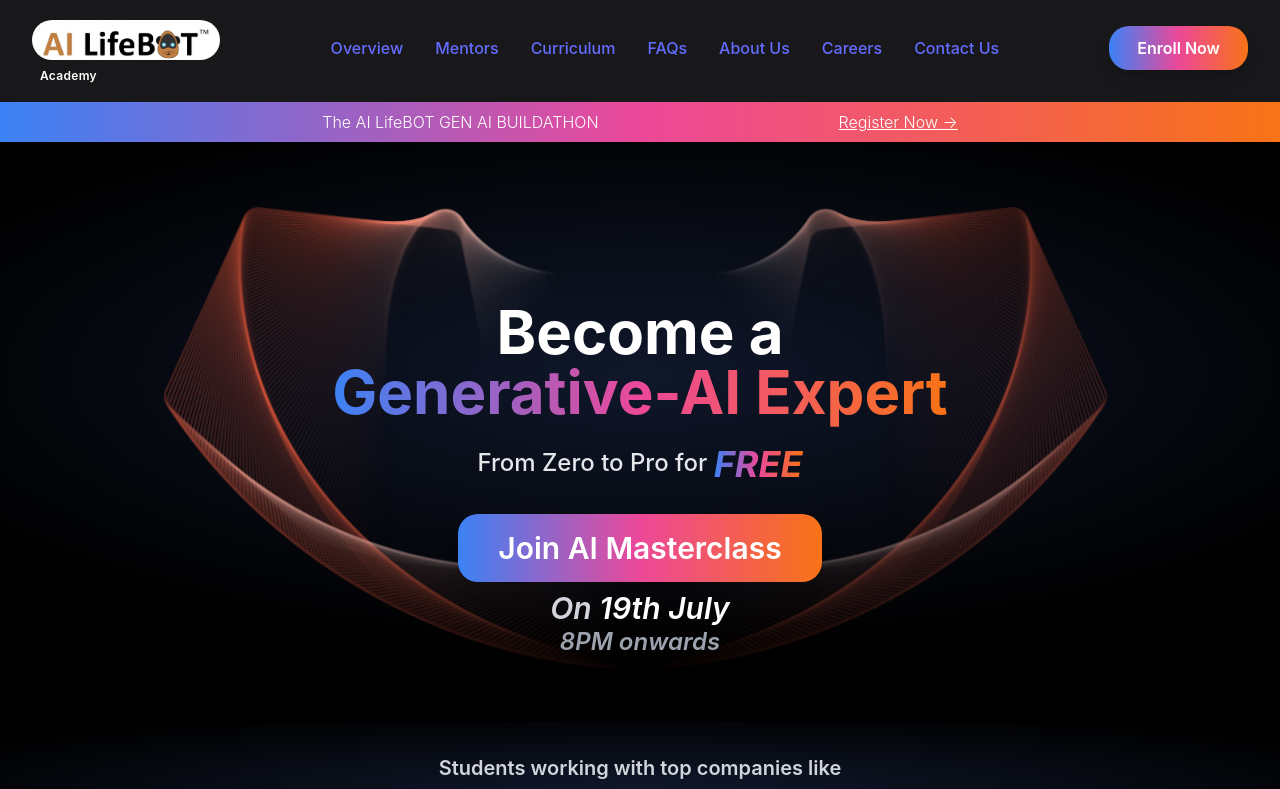
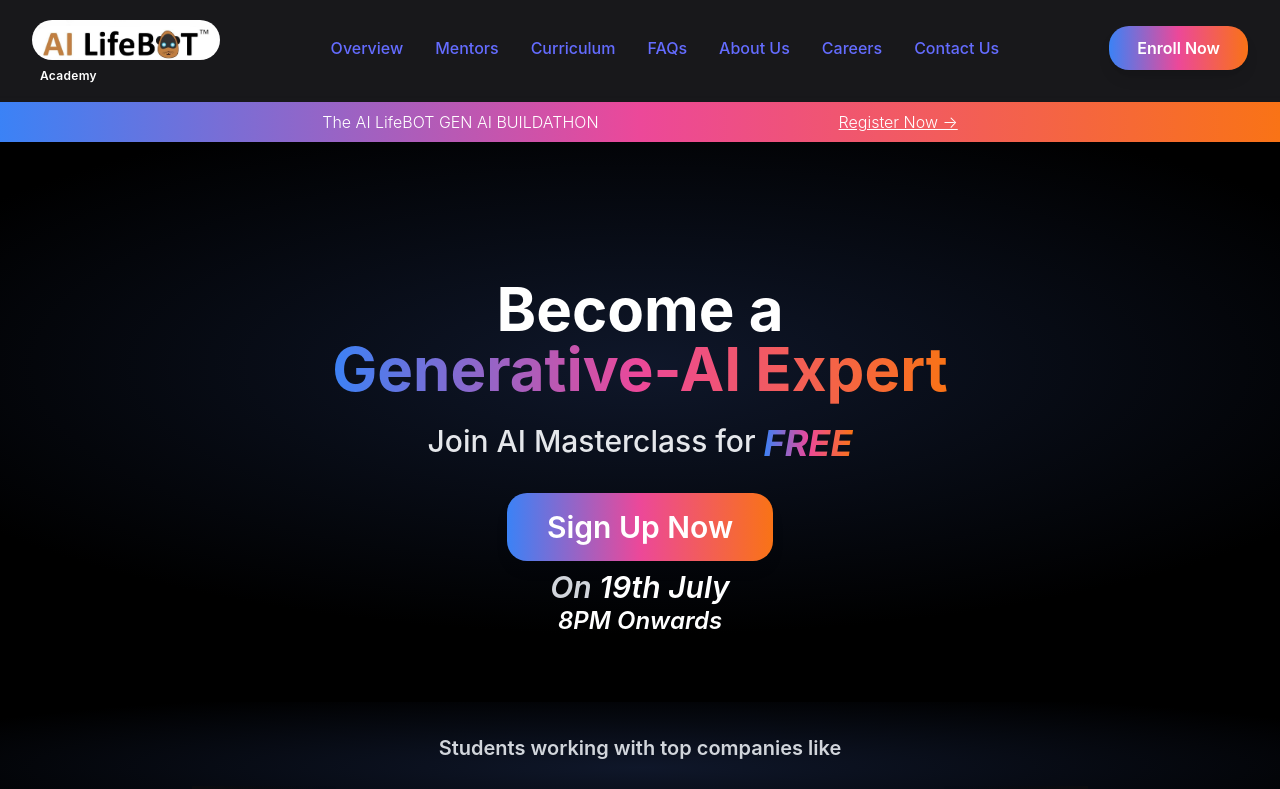
Before and after one commit to AP9305/LMS, a React (Vite) app in the folder modern-100x/: page / in a window 1280 px wide. Shown: the top 789 px of the page. Built offline with nearby package versions, Linux system fonts and the light colour scheme.

Commit message:
Update: All changes to Hero section and UI improvements from today

```diff
--- a/modern-100x/src/components/Hero.tsx
+++ b/modern-100x/src/components/Hero.tsx
@@ -1,5 +1,5 @@
 const Hero = () => (
-  <section id="overview" className="relative flex flex-col items-center justify-center min-h-[60vh] sm:min-h-[70vh] pt-24 sm:pt-40 pb-10 sm:pb-16 overflow-hidden fade-in">
+  <section id="overview" className="relative flex flex-col items-center justify-center min-h-[60vh] sm:min-h-[70vh] pt-14 sm:pt-28 pb-6 sm:pb-10 overflow-hidden fade-in">
     {/* Cinematic, moody, high-contrast background with light beams */}
     <div
       aria-hidden="true"
@@ -18,16 +18,14 @@
         transition: 'background 0.8s cubic-bezier(0.22,1,0.36,1)',
       }}
     />
-    {/* Layered PNG Backgrounds with reduced horizontal separation */}
-    <img src="/hero-bg-1.png" alt="Hero Background 1" className="absolute left-1/2 top-1/2 -translate-x-[68%] -translate-y-1/2 w-[350px] sm:w-[900px] max-w-full z-0 pointer-events-none select-none" />
-    <img src="/hero-bg-2.png" alt="Hero Background 2" className="absolute left-1/2 top-1/2 -translate-x-[33%] -translate-y-1/2 w-[350px] sm:w-[900px] max-w-full z-0 pointer-events-none select-none" style={{ opacity: 0.7 }} />
+    {/* Removed the two SVG/PNG background images as requested */}
     <div className="relative z-10 flex flex-col items-center w-full">
       <h1 className="text-3xl sm:text-5xl md:text-6xl font-bold text-center text-white leading-tight" style={{ fontFamily: 'SF Pro Display, SF Pro, SF Pro Icons, San Francisco, Helvetica Neue, Helvetica, Arial, sans-serif' }}>
         <span>Become a</span><br />
         <span className="bg-gradient-to-r from-blue-500 via-pink-500 to-orange-500 bg-clip-text text-transparent">Generative-AI Expert</span>
       </h1>
-      <p className="mt-4 sm:mt-6 text-base sm:text-xl md:text-2xl text-center text-gray-200 font-medium">
-        From Zero to Pro for <span className="italic bg-gradient-to-r from-blue-500 via-pink-500 to-orange-500 bg-clip-text text-transparent align-middle inline-block" style={{ fontSize: '2.25rem', fontWeight: 700, verticalAlign: 'middle', lineHeight: 1 }}>FREE</span>
+      <p className="mt-4 sm:mt-6 text-base sm:text-2xl md:text-3xl text-center text-gray-200 font-medium">
+        Join AI Masterclass for <span className="italic bg-gradient-to-r from-blue-500 via-pink-500 to-orange-500 bg-clip-text text-transparent align-middle inline-block" style={{ fontSize: '2.25rem', fontWeight: 700, verticalAlign: 'middle', lineHeight: 1 }}>FREE</span>
       </p>
       <div className="mt-6 sm:mt-8 flex flex-col gap-3 sm:gap-4 items-center">
         <a
@@ -36,13 +34,13 @@
           rel="noopener noreferrer"
           className="px-10 py-4 bg-gradient-to-r from-blue-500 via-pink-500 to-orange-500 text-white rounded-xl font-semibold text-3xl shadow-lg hover:from-blue-600 hover:via-pink-600 hover:to-orange-600 transition luxury-btn"
         >
-          Join AI Masterclass
+          Sign Up Now
         </a>
       </div>
       <div className="mt-1 sm:mt-2 text-center">
         <span className="text-gray-300 italic font-semibold text-2xl sm:text-2xl md:text-3xl">On <span className="text-white">19th July</span></span>
         <br />
-        <span className="text-gray-400 italic font-semibold text-xl sm:text-xl md:text-2xl">8PM onwards</span>
+        <span className="text-gray-400 italic font-semibold text-xl sm:text-xl md:text-2xl" style={{ color: '#fff' }}>8PM Onwards</span>
       </div>
     </div>
   </section>
```
